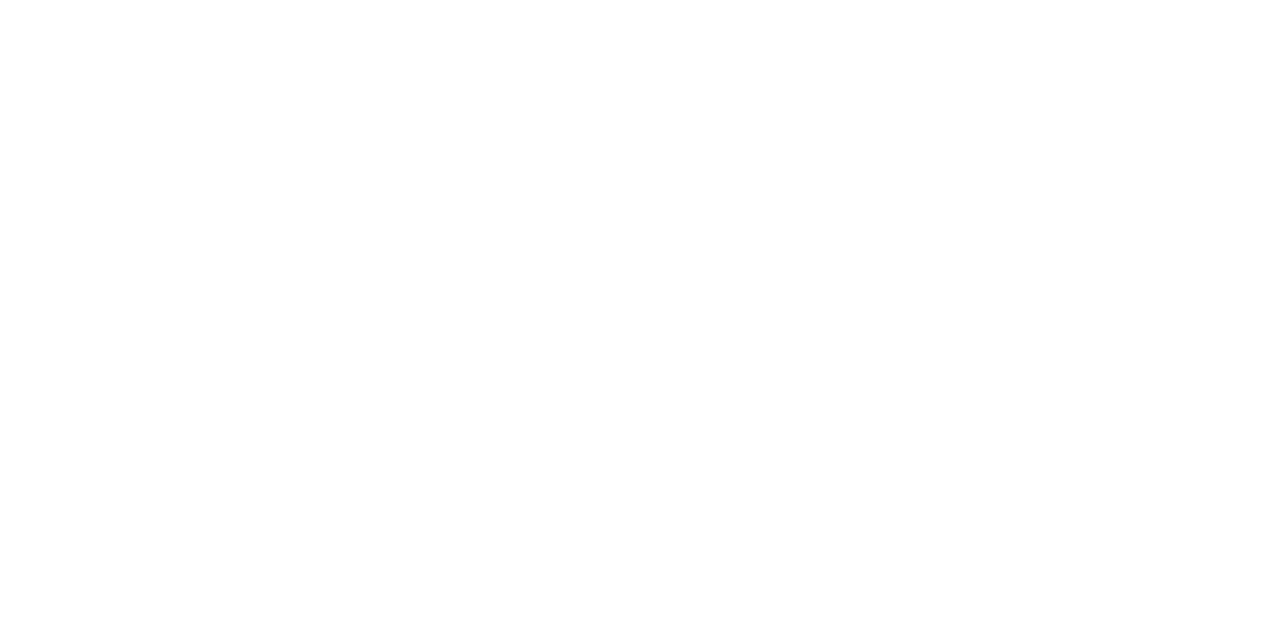
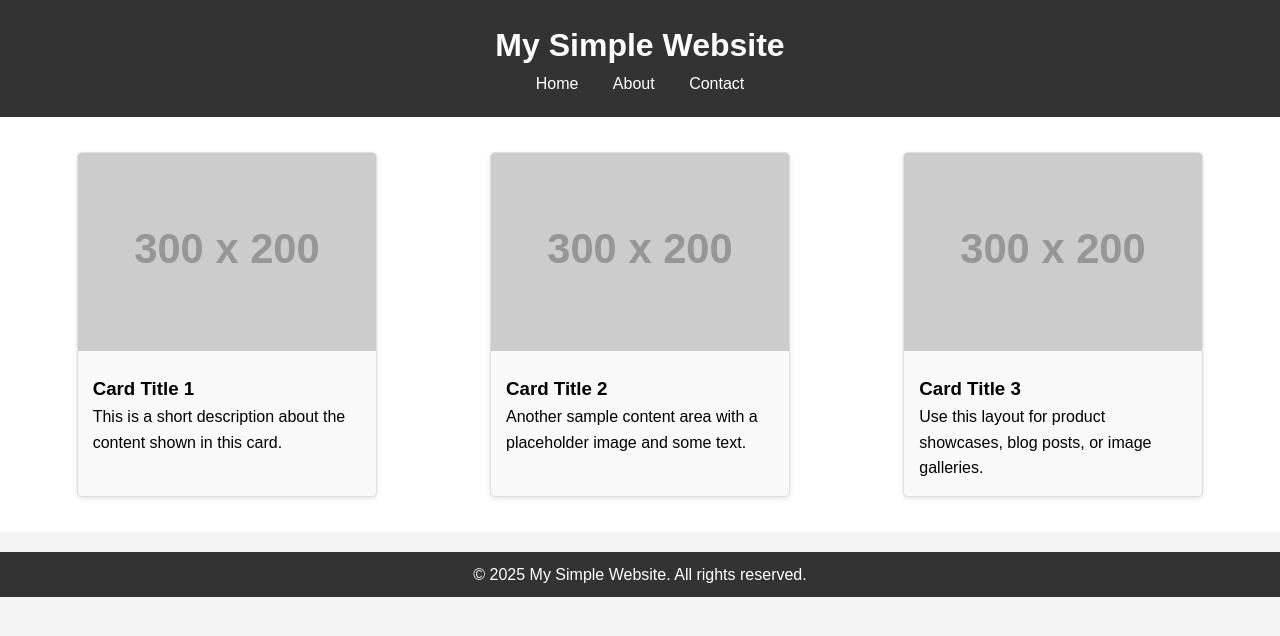
Before and after one commit to icdfh/lasttopichtmlcss, a plain HTML site: page index.html in a window 1280 px wide. Drawn offline with Linux system fonts and the light colour scheme; placeholder pictures from the web are drawn by us.

Commit message:
global changes

```diff
--- a/index.html
+++ b/index.html
@@ -1,11 +1,49 @@
 <!DOCTYPE html>
 <html lang="en">
 <head>
-    <meta charset="UTF-8">
-    <meta name="viewport" content="width=device-width, initial-scale=1.0">
-    <title>Document</title>
+  <meta charset="UTF-8" />
+  <meta name="viewport" content="width=device-width, initial-scale=1.0" />
+  <title>Simple Website</title>
+  <link rel="stylesheet" href="styles.css" />
 </head>
 <body>
+  <header>
+    <h1>My Simple Website</h1>
+    <nav>
+      <a href="#">Home</a>
+      <a href="#">About</a>
+      <a href="#">Contact</a>
+    </nav>
+  </header>
 
+  <main>
+    <div class="card">
+      <img src="https://via.placeholder.com/300x200" alt="Sample Image 1">
+      <div class="card-content">
+        <h3>Card Title 1</h3>
+        <p>This is a short description about the content shown in this card.</p>
+      </div>
+    </div>
+
+    <div class="card">
+      <img src="https://via.placeholder.com/300x200" alt="Sample Image 2">
+      <div class="card-content">
+        <h3>Card Title 2</h3>
+        <p>Another sample content area with a placeholder image and some text.</p>
+      </div>
+    </div>
+
+    <div class="card">
+      <img src="https://via.placeholder.com/300x200" alt="Sample Image 3">
+      <div class="card-content">
+        <h3>Card Title 3</h3>
+        <p>Use this layout for product showcases, blog posts, or image galleries.</p>
+      </div>
+    </div>
+  </main>
+
+  <footer>
+    <p>&copy; 2025 My Simple Website. All rights reserved.</p>
+  </footer>
 </body>
 </html>
--- a/styles.css
+++ b/styles.css
@@ -0,0 +1,59 @@
+* {
+  box-sizing: border-box;
+  margin: 0;
+  padding: 0;
+}
+
+body {
+  font-family: Arial, sans-serif;
+  line-height: 1.6;
+  background-color: #f4f4f4;
+}
+
+header {
+  background-color: #333;
+  color: #fff;
+  padding: 20px 0;
+  text-align: center;
+}
+
+nav a {
+  color: #fff;
+  margin: 0 15px;
+  text-decoration: none;
+}
+
+main {
+  padding: 20px;
+  display: flex;
+  flex-wrap: wrap;
+  justify-content: space-around;
+  background-color: #fff;
+}
+
+.card {
+  background: #f9f9f9;
+  border: 1px solid #ddd;
+  border-radius: 5px;
+  width: 300px;
+  margin: 15px;
+  box-shadow: 0 2px 5px rgba(0, 0, 0, 0.1);
+  overflow: hidden;
+}
+
+.card img {
+  width: 100%;
+  height: auto;
+}
+
+.card-content {
+  padding: 15px;
+}
+
+footer {
+  background-color: #333;
+  color: #fff;
+  text-align: center;
+  padding: 10px 0;
+  margin-top: 20px;
+}
```
